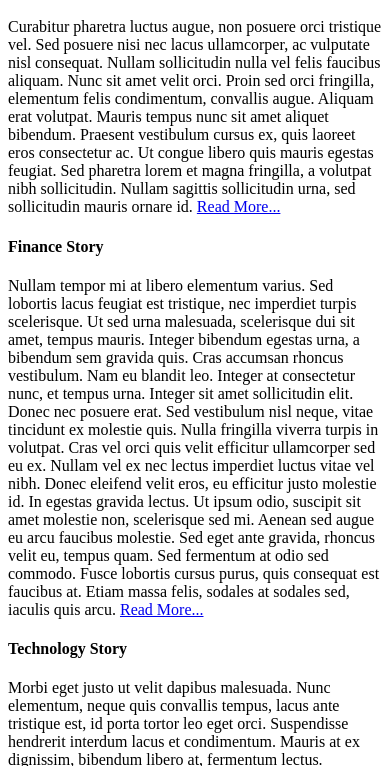
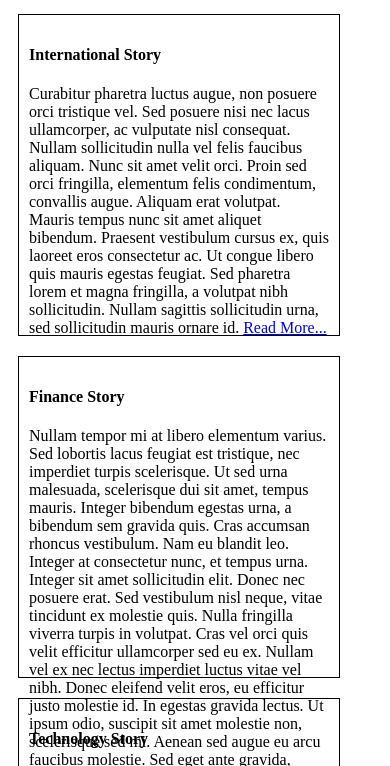
Before and after one commit to mojo2202/NewsBlogWebapp, a plain HTML site: page index.html in a window 390 px wide. Shown: the part 149-915 px from the top of the page. Drawn offline with Linux system fonts and the light colour scheme.

Commit message:
Merge branch 'ResponsiveHTML'
# Conflicts:
#	index.html

```diff
--- a/index.html
+++ b/index.html
@@ -1,7 +1,21 @@
 <!DOCTYPE html>
 <html lang="en-US">
 	<head>
+<<<<<<< HEAD
 	<title> Contoso News </title>
+=======
+		<title>Contoso News</title>
+		<style>
+		.story {
+			float: left;
+			margin: 10px;
+			padding: 10px;
+			width: 300px;
+			height: 300px;
+			border: 1px solid black;
+		}
+		</style>
+>>>>>>> ResponsiveHTML
 	</head>
 	<body>
 		<header>
@@ -9,6 +23,8 @@
 			<h2> On Time, On Topic: </h2>
 		</header>
 		<main>
+			<div class="story">
+
 			<article>
 				<h4>
 				International Story
@@ -18,7 +34,10 @@
 				<a href="#" target="_blank"> Read More... </a>
 				</p>
 			</article>
+			</div>
+
 			<article>
+			<div class="story">
 				<h4>
 				Finance Story
 				</h4>
@@ -27,7 +46,10 @@
 				<a href="#" target="_blank"> Read More... </a>
 				</p>
 			</article>
+			</div>
+
 			<article>
+			<div class="story">
 				<h4>
 				Technology Story
 				</h4>
@@ -36,6 +58,7 @@
 				<a href="#" target="_blank"> Read More... </a>
 				</p>
 			</article>
+			</div>
 		</main>
 	</body>
 </html>
```
